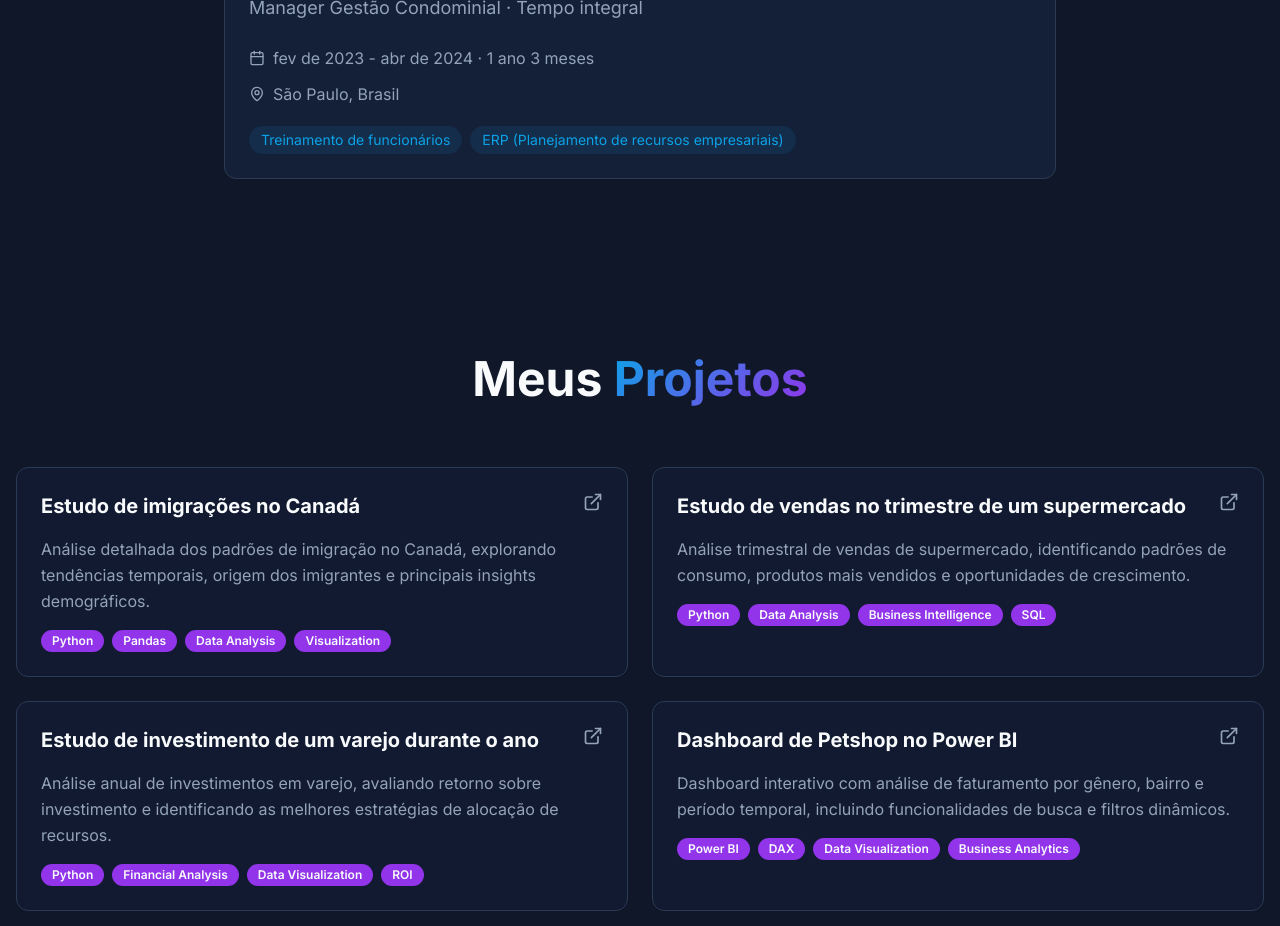
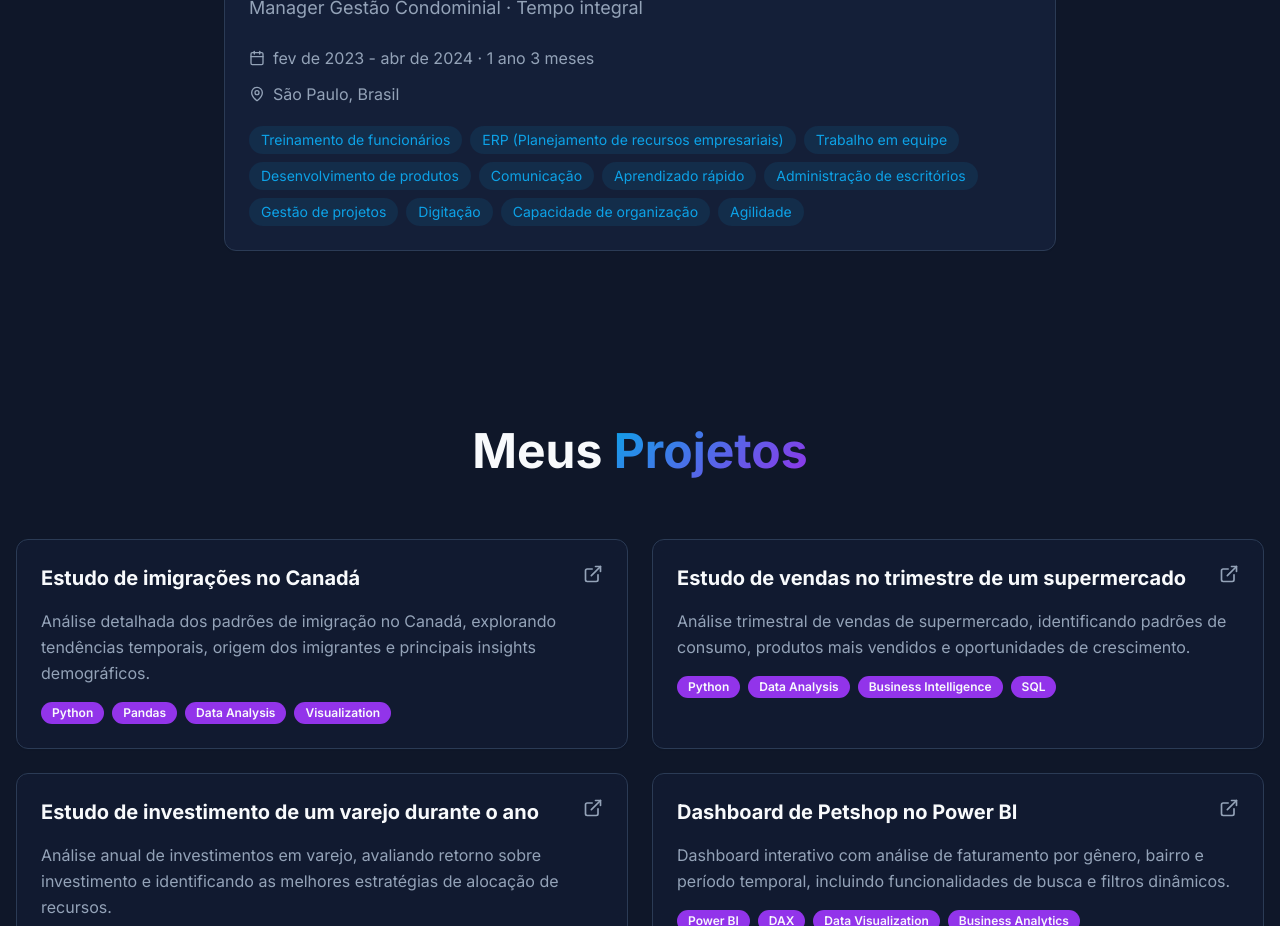
Before and after one commit to VitorConrado04/vitor-reimagined-site, a React (Vite) app: page / in a window 1280 px wide. Shown: the part 3840-4766 px from the top of the page. Built offline with nearby package versions, Linux system fonts and the light colour scheme; the HTML template or start-up script is replaced by a standard one.

Commit message:
Add skills to experience card

```diff
--- a/src/components/Experience.tsx
+++ b/src/components/Experience.tsx
@@ -18,7 +18,7 @@ const experiences = [
     period: "fev de 2023 - abr de 2024",
     duration: "1 ano 3 meses",
     location: "São Paulo, Brasil",
-    skills: ["Treinamento de funcionários", "ERP (Planejamento de recursos empresariais)"],
+    skills: ["Treinamento de funcionários", "ERP (Planejamento de recursos empresariais)", "Trabalho em equipe", "Desenvolvimento de produtos", "Comunicação", "Aprendizado rápido", "Administração de escritórios", "Gestão de projetos", "Digitação", "Capacidade de organização", "Agilidade"],
   },
 ];
 
```
